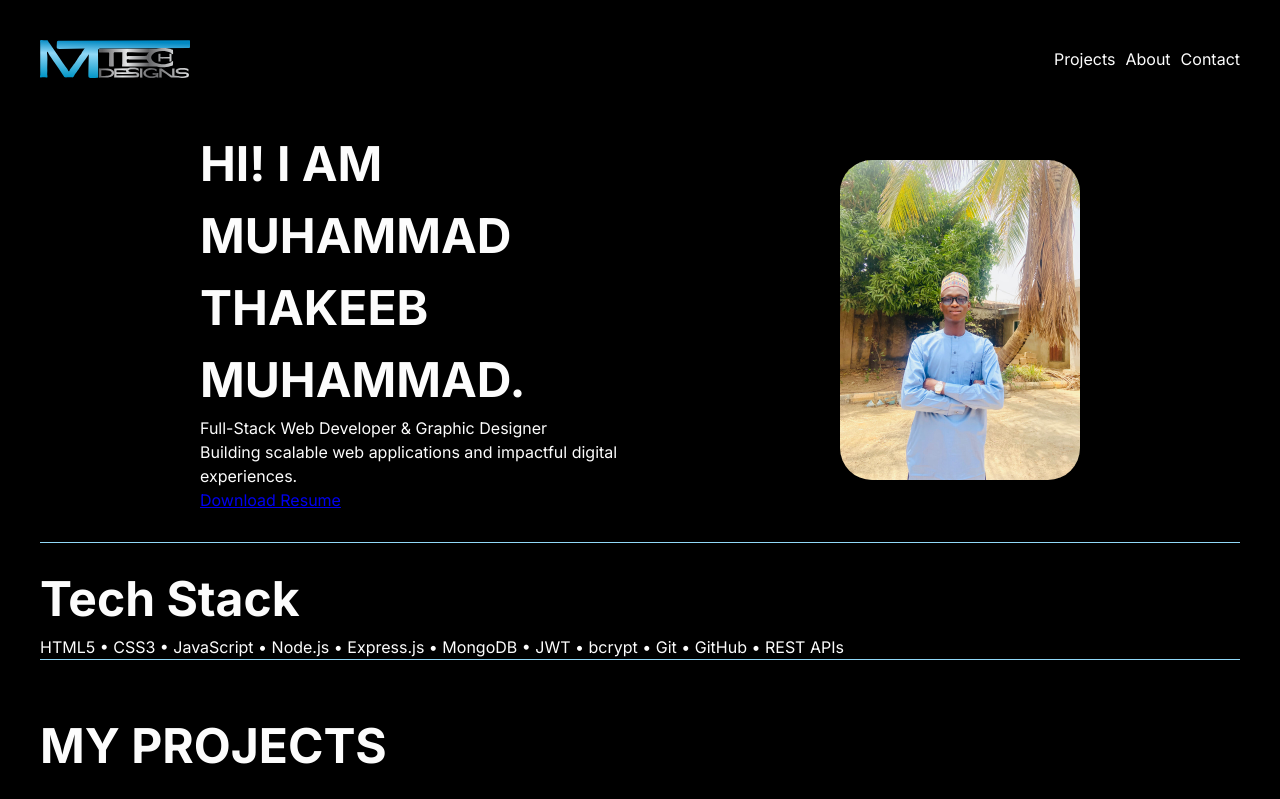
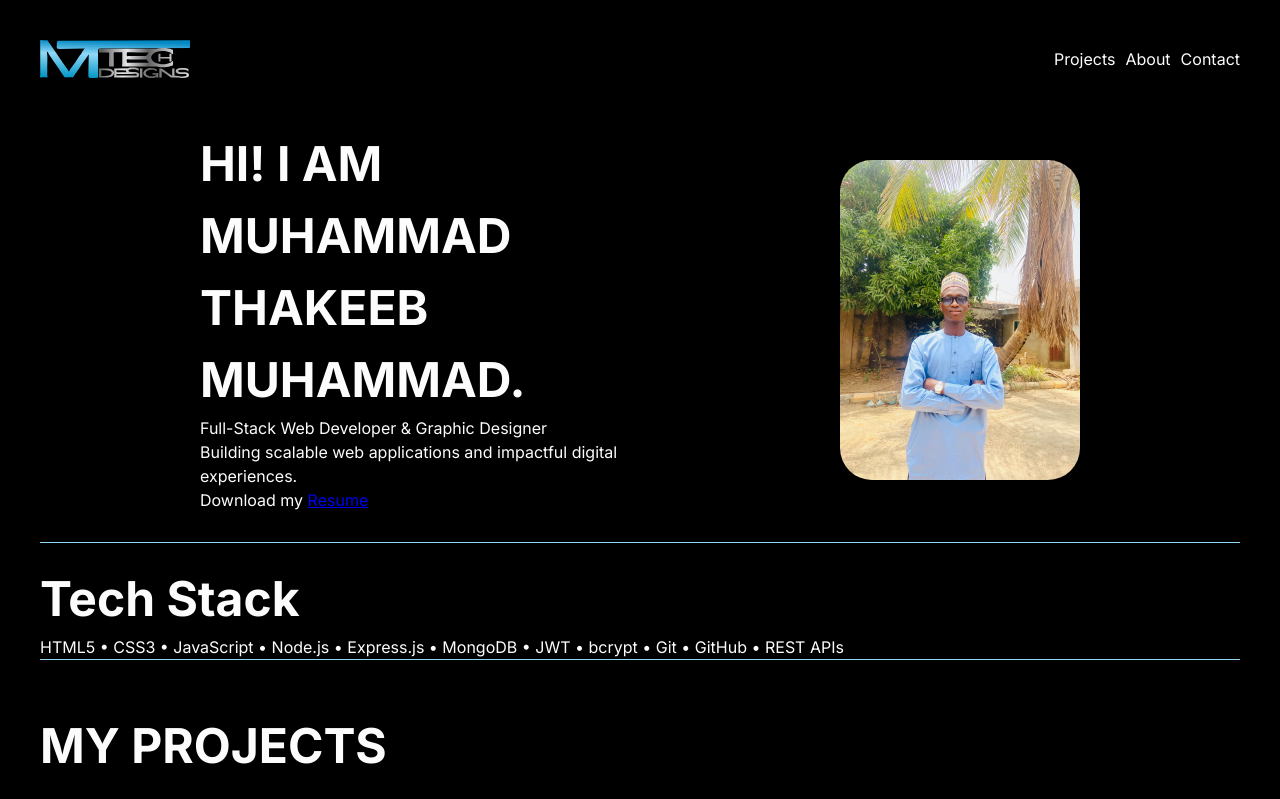
Before and after one commit to Thakeeb22/mt-tech-designs, a website: page index.html in a window 1280 px wide. Shown: the top 799 px of the page. Drawn offline with Linux system fonts and the light colour scheme.

Commit message:
updated link in hero section

```diff
--- a/index.html
+++ b/index.html
@@ -56,9 +56,10 @@
               Building scalable web applications and impactful digital
               experiences.
             </p>
-            <a href="./my resume/my resume.pdf" class="resume-btn">
-              Download Resume
-            </a>
+            <p>
+                Download my
+                <a href="./my resume/my resume.pdf" target="_blank">Resume</a>
+              </p>
           </div>
         </div>
       </header>
```
